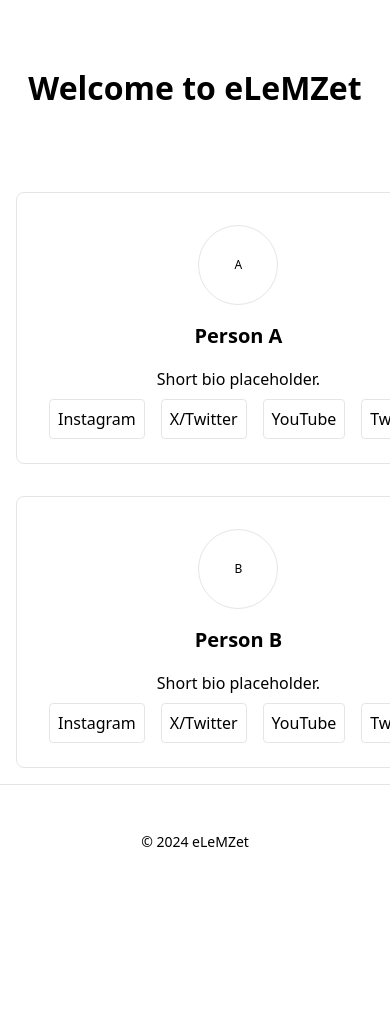
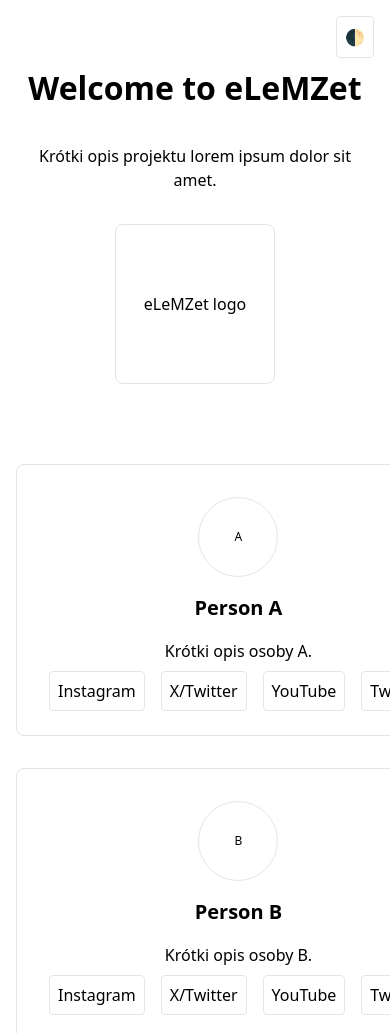
Before and after one commit to SebaProgramista/elemzet-site, a website: page index.html in a window 390 px wide. Shown: the top 1033 px of the page. Before the commit the page ends 898 px from the top, so only its background shows below. Drawn offline with Linux system fonts and the light colour scheme.

Commit message:
Add responsive landing with CSS-only theme toggle

```diff
--- a/index.html
+++ b/index.html
@@ -6,10 +6,71 @@
 <title>eLeMZet</title>
 <style>
 :root {
-  --black: #000;
-  --dark: #111;
-  --white: #fff;
-  --gray: #e5e5e5;
+  --bg: #fff;
+  --fg: #000;
+  --surface: #fff;
+  --border: #e5e5e5;
+}
+@media (prefers-color-scheme: dark) {
+  :root {
+    --bg: #000;
+    --fg: #fff;
+    --surface: #111;
+    --border: #333;
+  }
+}
+#theme-toggle {
+  position: absolute;
+  clip: rect(0 0 0 0);
+  clip-path: inset(50%);
+  height: 1px;
+  width: 1px;
+  overflow: hidden;
+  white-space: nowrap;
+}
+#theme-toggle + label {
+  position: fixed;
+  top: 1rem;
+  right: 1rem;
+  padding: 0.5rem;
+  border: 1px solid var(--border);
+  border-radius: 0.25rem;
+  cursor: pointer;
+  background: var(--surface);
+  color: var(--fg);
+  transition: background .2s, color .2s, border-color .2s;
+}
+#theme-toggle + label:hover {
+  border-color: var(--fg);
+}
+#theme-toggle:focus-visible + label {
+  outline: 2px solid var(--fg);
+  outline-offset: 2px;
+}
+#theme-toggle:checked + label {
+  background: var(--fg);
+  color: var(--bg);
+}
+#theme-toggle:checked ~ .page {
+  --bg: #000;
+  --fg: #fff;
+  --surface: #111;
+  --border: #333;
+}
+@media (prefers-color-scheme: dark) {
+  #theme-toggle:checked ~ .page {
+    --bg: #fff;
+    --fg: #000;
+    --surface: #fff;
+    --border: #e5e5e5;
+  }
+}
+.page {
+  background: var(--bg);
+  color: var(--fg);
+  min-height: 100vh;
+  display: flex;
+  flex-direction: column;
 }
 *,*::before,*::after {
   box-sizing: border-box;
@@ -17,22 +78,39 @@
 body {
   margin: 0;
   font-family: system-ui, -apple-system, BlinkMacSystemFont, "Segoe UI", Roboto, Oxygen, Ubuntu, Cantarell, "Open Sans", "Helvetica Neue", sans-serif;
-  background: var(--white);
-  color: var(--black);
   line-height: 1.5;
 }
-header {
+.hero {
   padding: 4rem 1rem;
   text-align: center;
+  display: flex;
+  flex-direction: column;
+  align-items: center;
+  gap: 1rem;
 }
-h1 {
+.hero h1 {
   margin: 0;
   font-size: 2rem;
+}
+.subtitle {
+  max-width: 40ch;
+}
+.logo-slot {
+  width: 160px;
+  height: 160px;
+  border: 1px solid var(--border);
+  border-radius: 0.5rem;
+  display: flex;
+  align-items: center;
+  justify-content: center;
+  background: var(--surface);
 }
 main {
   padding: 1rem;
   max-width: 1200px;
   margin: 0 auto;
+  width: 100%;
+  flex: 1 0 auto;
 }
 .cards {
   display: grid;
@@ -45,25 +123,25 @@ main {
   }
 }
 .card {
-  border: 1px solid var(--gray);
+  border: 1px solid var(--border);
   border-radius: 0.5rem;
   padding: 2rem;
   display: flex;
   flex-direction: column;
   align-items: center;
   gap: 1rem;
-  background: var(--white);
+  background: var(--surface);
   transition: border-color .2s;
 }
 .card:hover,
 .card:focus-within {
-  border-color: var(--dark);
+  border-color: var(--fg);
 }
 .avatar {
   width: 80px;
   height: 80px;
   border-radius: 50%;
-  border: 1px solid var(--gray);
+  border: 1px solid var(--border);
   display: flex;
   align-items: center;
   justify-content: center;
@@ -87,24 +165,24 @@ main {
 }
 .socials a {
   text-decoration: none;
-  color: var(--black);
-  border: 1px solid var(--gray);
+  color: var(--fg);
+  border: 1px solid var(--border);
   padding: 0.5rem;
   border-radius: 0.25rem;
   transition: background .2s, color .2s, border-color .2s;
 }
 .socials a:hover {
-  background: var(--black);
-  color: var(--white);
+  background: var(--fg);
+  color: var(--bg);
 }
 .socials a:focus-visible {
-  outline: 2px solid var(--dark);
+  outline: 2px solid var(--fg);
   outline-offset: 2px;
 }
 footer {
   text-align: center;
   padding: 2rem 1rem;
-  border-top: 1px solid var(--gray);
+  border-top: 1px solid var(--border);
   font-size: 0.875rem;
 }
 @media (prefers-reduced-motion: reduce) {
@@ -115,15 +193,20 @@ footer {
 </style>
 </head>
 <body>
-<header>
+<input type="checkbox" id="theme-toggle">
+<label for="theme-toggle" aria-label="Przełącz motyw">🌓</label>
+<div class="page">
+<header class="hero">
   <h1>Welcome to eLeMZet</h1>
+  <p class="subtitle">Krótki opis projektu lorem ipsum dolor sit amet.</p>
+  <div class="logo-slot" aria-label="eLeMZet logo">eLeMZet logo</div>
 </header>
 <main>
   <section class="cards">
     <article class="card">
       <div class="avatar">A</div>
       <h2>Person A</h2>
-<p>Short bio placeholder.</p>
+      <p>Krótki opis osoby A.</p>
       <ul class="socials">
         <li><a href="#">Instagram</a></li>
         <li><a href="#">X/Twitter</a></li>
@@ -134,7 +217,7 @@ footer {
     <article class="card">
       <div class="avatar">B</div>
       <h2>Person B</h2>
-<p>Short bio placeholder.</p>
+      <p>Krótki opis osoby B.</p>
       <ul class="socials">
         <li><a href="#">Instagram</a></li>
         <li><a href="#">X/Twitter</a></li>
@@ -147,5 +230,6 @@ footer {
 <footer>
   <p>&copy; 2024 eLeMZet</p>
 </footer>
+</div>
 </body>
 </html>
```
Lines whose indentation alone changed are shown as unchanged.
